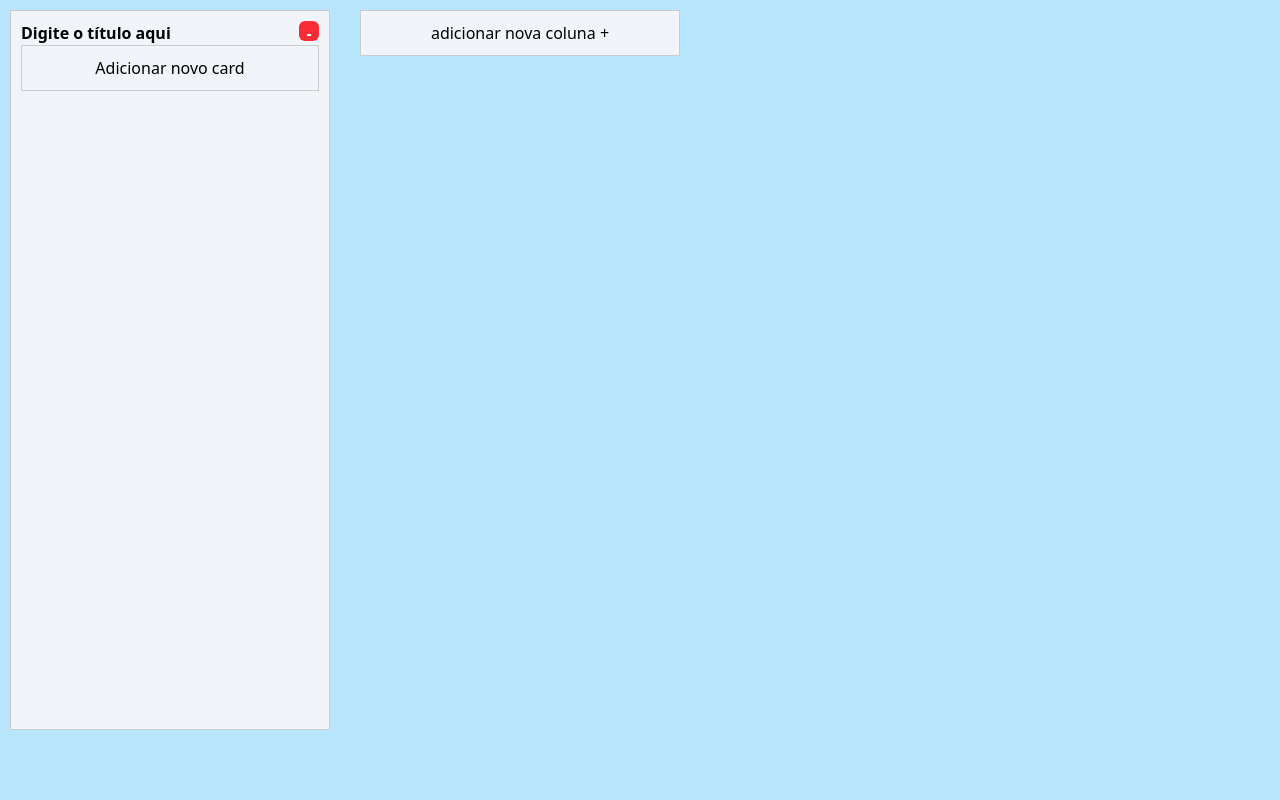
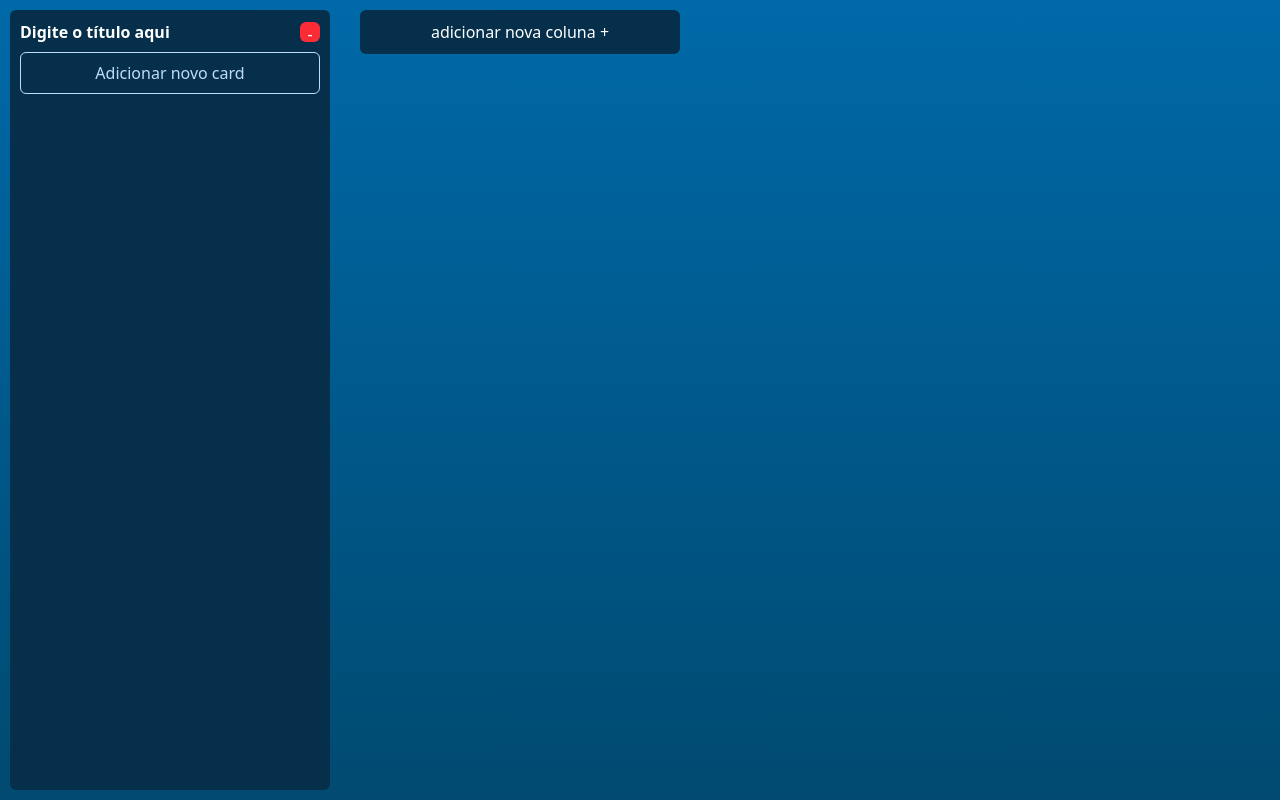
Before and after one commit to eduardo14rj/angularTodo, an Angular app in the folder projeto1/: page / in a window 1280 px wide. Both pictures are taken after a click on the button "adicionar nova coluna +". Built offline with nearby package versions, Linux system fonts and the light colour scheme.

Commit message:
✏️ style: theme todo

```diff
--- a/projeto1/src/app/components/column/column.component.css
+++ b/projeto1/src/app/components/column/column.component.css
@@ -3,11 +3,10 @@
 @tailwind utilities;
 
 .column {
-    border: 1px solid #ccc;
     padding: 10px;
     width: calc(100vw / 4);
     margin: 10px;
-    @apply h-[calc(100vh_-_80px)] bg-slate-100;
+    @apply h-[calc(100vh_-_20px)] bg-sky-950 rounded-md;
 }
 
 .column-header {
@@ -17,14 +16,11 @@
 }
 
 .card-add {
-    border: 1px solid #ccc;
-    padding: 10px;
-    width: 100%;
-    @apply bg-slate-100;
+    @apply p-2 w-full border-1 mt-2 rounded-md border-blue-200 text-blue-200;
+    @apply hover:bg-blue-200/10
 }
 
 .card {
-    border: 1px solid #ccc;
     padding: 10px;
     width: 100%;
     display: block;
@@ -37,10 +33,10 @@
 
 .card-inputname {
     width: 100%;
-    @apply border-1 rounded-md mb-3 p-2 ;
+    @apply border-1 rounded-md mb-3 p-2 border-blue-200 text-white placeholder:text-blue-200/30;
 }
 
 
-.button-sm{
-    @apply bg-blue-950 py-1 px-2 rounded-md text-white;
+.button-sm {
+    @apply bg-blue-500 py-1 px-2 rounded-md text-white;
 }
--- a/projeto1/src/app/components/column/column.component.html
+++ b/projeto1/src/app/components/column/column.component.html
@@ -1,6 +1,6 @@
 <div class="column">
-    <div class="column-headertext-1xl font-bold flex justify-between pb-4">
-        <h2 [contentEditable]="true" (input)="updateColumnTitle(column.id, $event)">
+    <div class="column-header text-1xl flex justify-between pb-4">
+        <h2 [contentEditable]="true" class="font-bold! text-1xl! text-white" (input)="updateColumnTitle(column.id, $event)">
             {{column.title}}</h2>
         <button (click)="onDeleteColumn()" class="bg-red-500! h-[20px]! w-[20px]! rounded-md! text-white!">-</button>
     </div>
--- a/projeto1/src/app/components/column/column.component.ts
+++ b/projeto1/src/app/components/column/column.component.ts
@@ -1,4 +1,4 @@
-import { Component, Input, Output, EventEmitter } from '@angular/core';
+import { Component, Input, Output, EventEmitter, OnInit } from '@angular/core';
 import { Column } from '../../interfaces/column';
 import { TrelloService } from '../../services/trello.service';
 import { Card } from '../../interfaces/card';
@@ -9,7 +9,7 @@ import { Card } from '../../interfaces/card';
   templateUrl: './column.component.html',
   styleUrl: './column.component.css'
 })
-export class ColumnComponent {
+export class ColumnComponent implements OnInit {
   @Input() column!: Column;
   @Output() deleteColumn: EventEmitter<number> = new EventEmitter<number>();
   @Output() updateColumnList: EventEmitter<void> = new EventEmitter<void>();
@@ -17,12 +17,7 @@ export class ColumnComponent {
   public createCardTitle: string = '';
   public isOpencreateCard: boolean = false;
   constructor(private trelloService: TrelloService) {
-
   }
-
-  ngOnInit() {
-  }
-
 
   public updateColumnTitle(columnId: number, headingElement: Event) {
     const heading = headingElement.target as HTMLHeadingElement;
@@ -38,8 +33,10 @@ export class ColumnComponent {
 
     columnItem.title = newTitle;
     this.trelloService.updateColumnTitle(columnId, newTitle);
+    heading.focus();
+  }
 
-    heading.focus();
+  ngOnInit() {
   }
 
   public columnList() {
@@ -69,7 +66,8 @@ export class ColumnComponent {
       alert("O nome do card não pode ser vazio");
       return;
     }
-
+    this.closeCardName();
+    this.createCardTitle = '';
     this.trelloService.createCard(columnId, title);
   }
 
--- a/projeto1/src/app/page/trello/trello.component.css
+++ b/projeto1/src/app/page/trello/trello.component.css
@@ -9,9 +9,9 @@
 
 
 .column-add {
-    border: 1px solid #ccc;
     padding: 10px;
     width: calc(100vw / 4);
     margin: 10px;
-    @apply bg-slate-100;
+    @apply bg-sky-950 rounded-md text-white;
+    @apply hover:bg-sky-900;
 }
--- a/projeto1/src/styles.css
+++ b/projeto1/src/styles.css
@@ -9,7 +9,7 @@
 }/* You can add global styles to this file, and also import other style files */
 
 body {
-    @apply bg-sky-200;
+    @apply bg-linear-to-t from-sky-900 to-sky-700 min-h-screen;
 }
 
 button {
```
